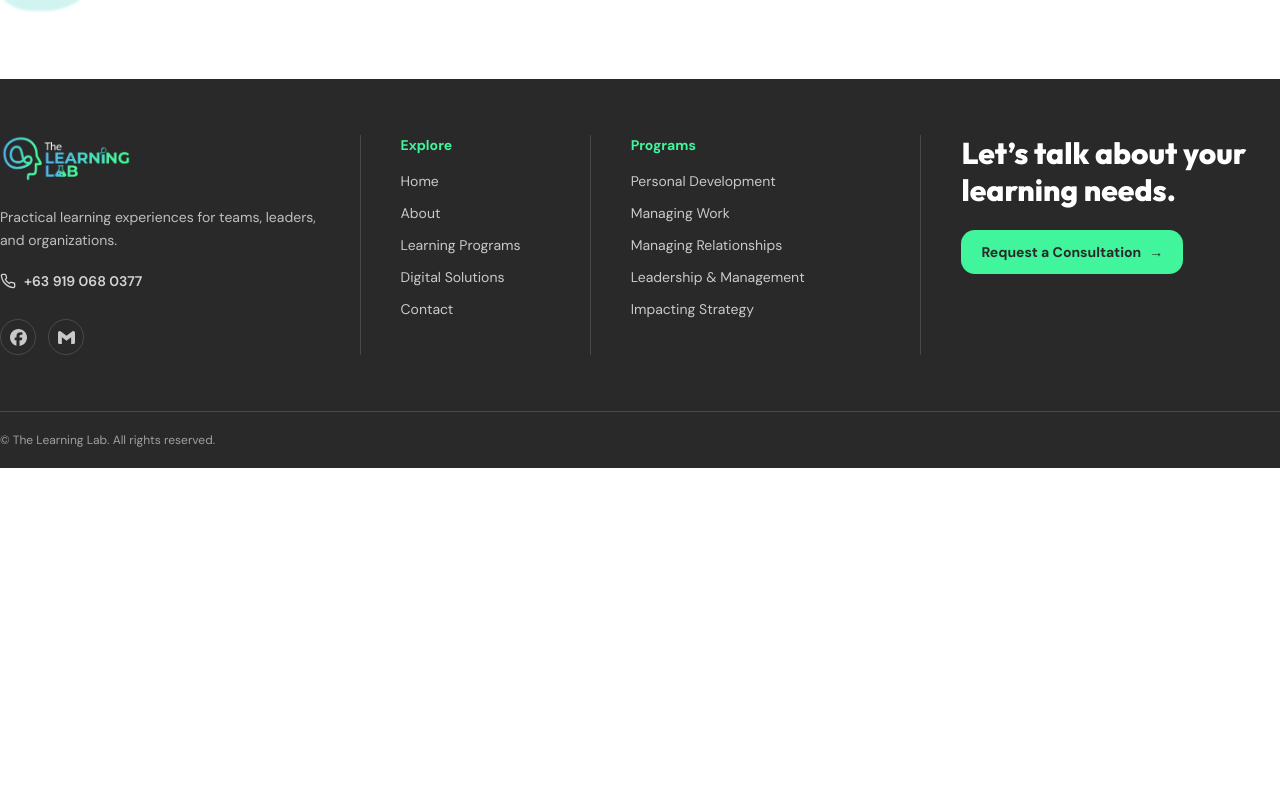
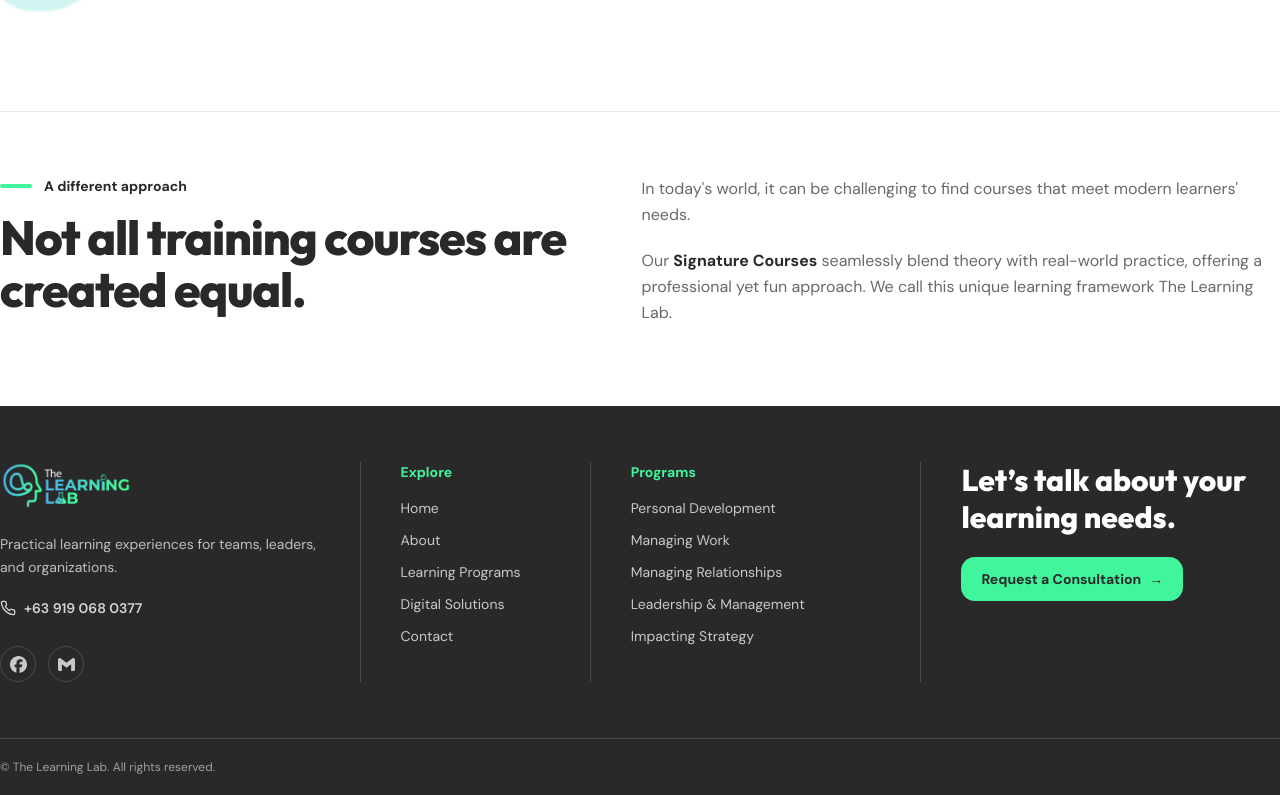
Before and after one commit to gabzy0423/The-Learning-Lab, a Next.js app: page /about in a window 1280 px wide. Shown: the part 2735-3530 px from the top of the page. Before the commit the page ends 3203 px from the top, so only its background shows below. Built offline with nearby package versions, Linux system fonts and the light colour scheme.

Commit message:
Add different learning approach section

```diff
--- a/app/about/page.tsx
+++ b/app/about/page.tsx
@@ -172,6 +172,28 @@ export default function AboutPage() {
           </div>
         </div>
       </section>
+
+      <section className="mt-20 border-t border-brand-charcoal/10 pt-12 lg:mt-28 lg:pt-16" aria-labelledby="different-approach-heading">
+        <div className="grid gap-8 lg:grid-cols-[0.95fr_1.05fr] lg:gap-16">
+          <div>
+            <p className="flex items-center gap-3 text-sm font-bold text-brand-charcoal">
+              <span aria-hidden="true" className="h-1 w-8 rounded-full bg-brand-mint-green" />
+              A different approach
+            </p>
+            <h2 id="different-approach-heading" className="mt-4 max-w-xl font-heading text-3xl font-extrabold leading-[1.08] tracking-tight sm:text-4xl lg:text-5xl">
+              Not all training courses are created equal.
+            </h2>
+          </div>
+          <div className="space-y-5 text-base leading-relaxed text-brand-charcoal/70">
+            <p>
+              In today&apos;s world, it can be challenging to find courses that meet modern learners&apos; needs.
+            </p>
+            <p>
+              Our <span className="font-bold text-brand-charcoal">Signature Courses</span> seamlessly blend theory with real-world practice, offering a professional yet fun approach. We call this unique learning framework The Learning Lab.
+            </p>
+          </div>
+        </div>
+      </section>
     </main>
   );
 }
```
